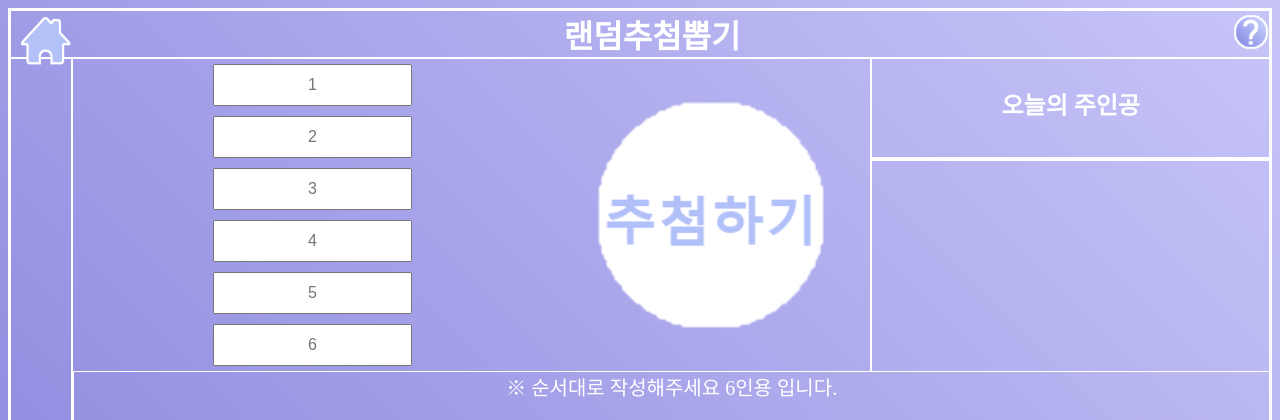
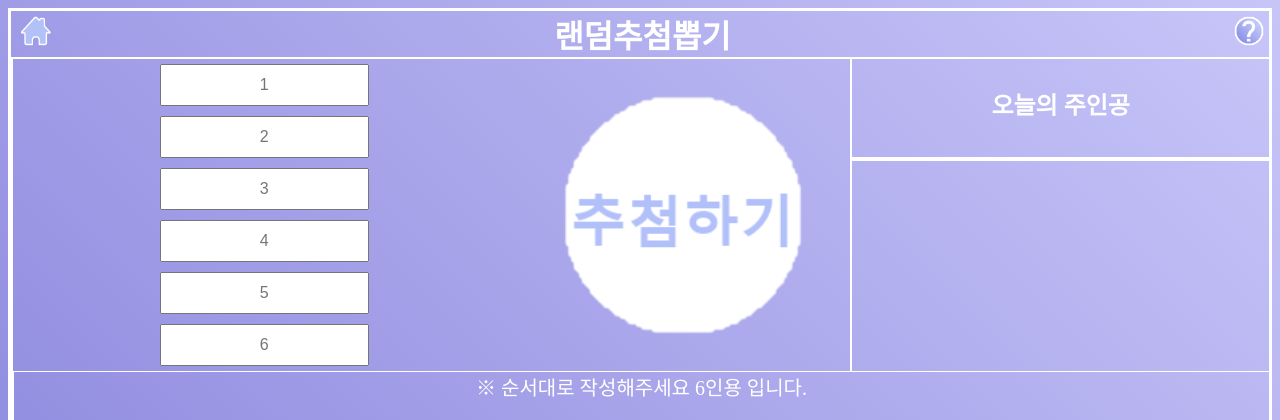
Before and after one commit to watoo6974/double.J, a PHP site: page /html/random.html in a window 1280 px wide. Shown: the top 420 px of the page. Run offline with PHP 8.4, Linux system fonts and the light colour scheme.

Commit message:
Add files via upload

```diff
--- a/css/random.css
+++ b/css/random.css
@@ -92,13 +92,16 @@ p {
   margin-top: 20px;
 }
 
+.help{
+  width: 30px;
+  float: right;
+  margin-top: 5px;
+  margin-right: 5px;
+}
+
 .home{
-  width: 4%;
+  margin-top: 5px;
+  width: 30px;
   float: left;
   margin-left: 10px;
 }
-h1 img{
-  margin-top: 5px;
-  width: 36px;
-  width: 4%;
-}
```
Also changed, not shown: css/drink.css (+5 -8 lines).
